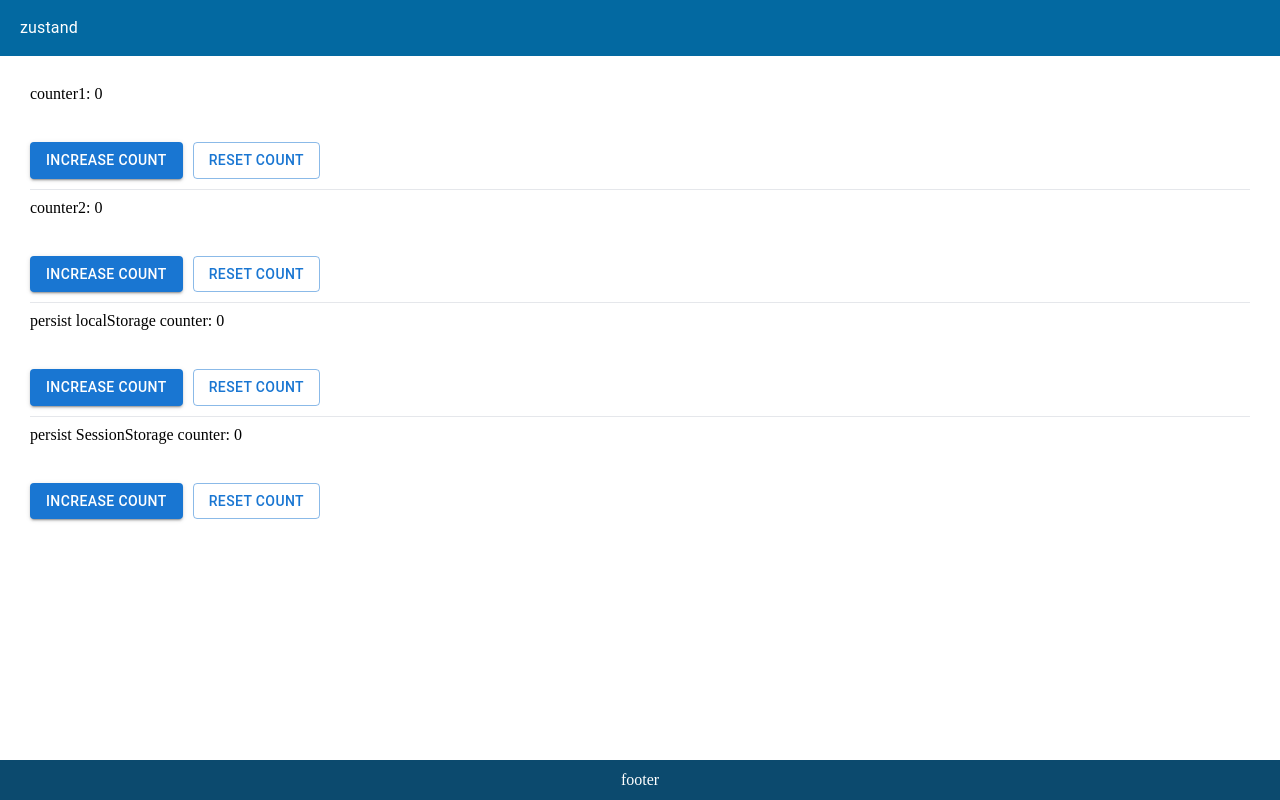
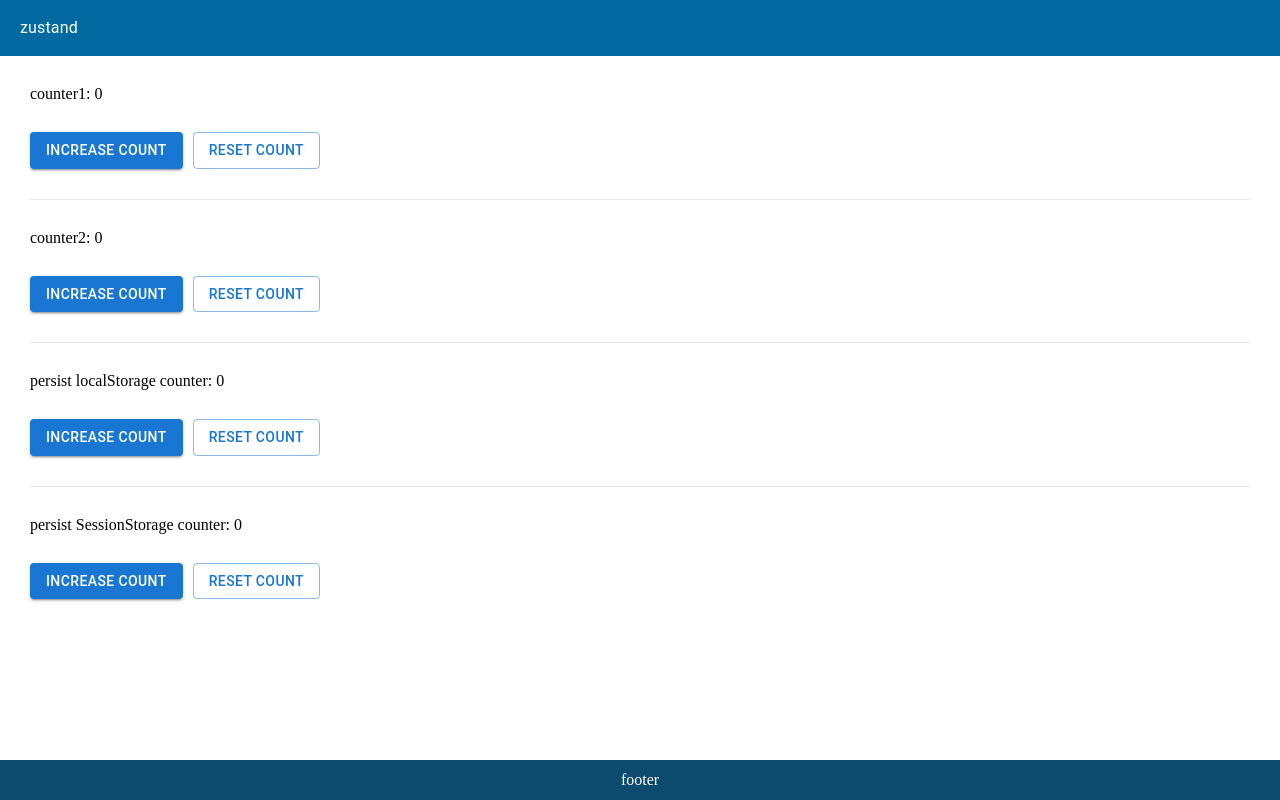
Before and after one commit to calm1205/vite-sandbox, a React (Vite) app: page / in a window 1280 px wide. Built offline with nearby package versions, Linux system fonts and the light colour scheme.

Commit message:
style fix

```diff
--- a/src/components/Counter/Counter.1.tsx
+++ b/src/components/Counter/Counter.1.tsx
@@ -12,7 +12,7 @@ export const Counter1: FC = () => {
     <>
       <p className="">counter1: {counter.count}</p>
 
-      <Box mt="30px" display="flex" gap="10px">
+      <Box display="flex" gap="10px">
         <Button variant="contained" onClick={counter.increaseCount}>
           Increase count
         </Button>
--- a/src/components/Counter/Counter.2.tsx
+++ b/src/components/Counter/Counter.2.tsx
@@ -12,7 +12,7 @@ export const Counter2: FC = () => {
     <>
       <p className="">counter2: {counter.count}</p>
 
-      <Box mt="30px" display="flex" gap="10px">
+      <Box display="flex" gap="10px">
         <Button variant="contained" onClick={counter.increaseCount}>
           Increase count
         </Button>
--- a/src/components/PersistCounter/LocalStorageCounter.tsx
+++ b/src/components/PersistCounter/LocalStorageCounter.tsx
@@ -12,7 +12,7 @@ export const LocalStorageCounter: FC = () => {
     <>
       <p className="">persist localStorage counter: {counter.count}</p>
 
-      <Box mt="30px" display="flex" gap="10px">
+      <Box display="flex" gap="10px">
         <Button variant="contained" onClick={counter.increaseCount}>
           Increase count
         </Button>
--- a/src/components/PersistCounter/SessionStorageCount.tsx
+++ b/src/components/PersistCounter/SessionStorageCount.tsx
@@ -12,7 +12,7 @@ export const SessionStorageCounter: FC = () => {
     <>
       <p className="">persist SessionStorage counter: {counter.count}</p>
 
-      <Box mt="30px" display="flex" gap="10px">
+      <Box display="flex" gap="10px">
         <Button variant="contained" onClick={counter.increaseCount}>
           Increase count
         </Button>
--- a/src/components/counter/Counter.1.tsx
+++ b/src/components/counter/Counter.1.tsx
@@ -12,7 +12,7 @@ export const Counter1: FC = () => {
     <>
       <p className="">counter1: {counter.count}</p>
 
-      <Box mt="30px" display="flex" gap="10px">
+      <Box display="flex" gap="10px">
         <Button variant="contained" onClick={counter.increaseCount}>
           Increase count
         </Button>
--- a/src/components/counter/Counter.2.tsx
+++ b/src/components/counter/Counter.2.tsx
@@ -12,7 +12,7 @@ export const Counter2: FC = () => {
     <>
       <p className="">counter2: {counter.count}</p>
 
-      <Box mt="30px" display="flex" gap="10px">
+      <Box display="flex" gap="10px">
         <Button variant="contained" onClick={counter.increaseCount}>
           Increase count
         </Button>
--- a/src/pages/Top/Index.tsx
+++ b/src/pages/Top/Index.tsx
@@ -1,4 +1,4 @@
-import { Box } from "@mui/material"
+import { Box, Card } from "@mui/material"
 import { FC } from "react"
 import { Counter1 } from "~/components/Counter/Counter.1"
 import { Counter2 } from "~/components/Counter/Counter.2"
@@ -7,7 +7,7 @@ import { SessionStorageCounter } from "~/components/PersistCounter/SessionStorag
 
 const Top: FC = () => {
   return (
-    <Box p="30px" display="flex" flexDirection="column" gap="10px">
+    <Box p="30px" display="flex" flexDirection="column" gap="30px">
       <Counter1 />
       <hr />
       <Counter2 />
```
